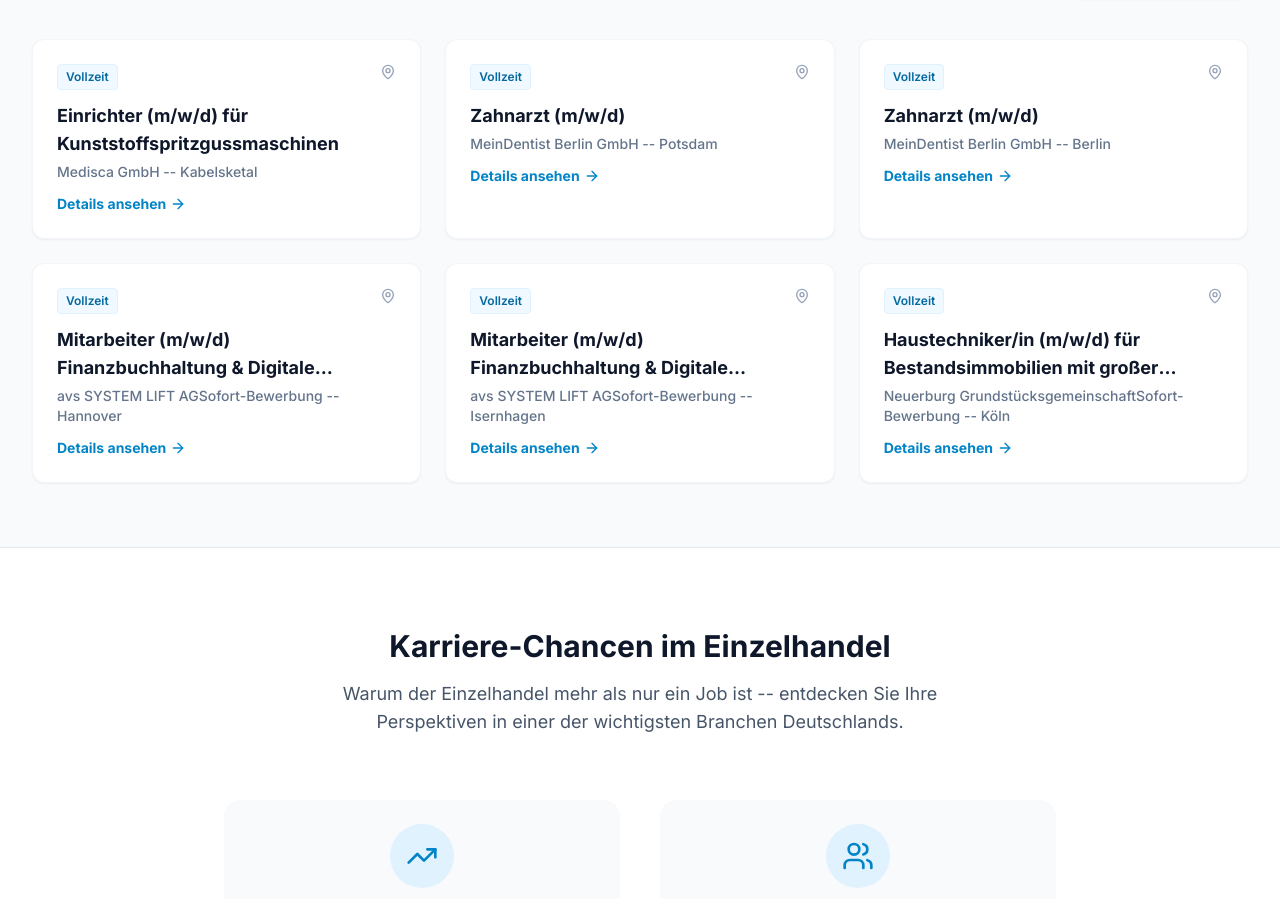
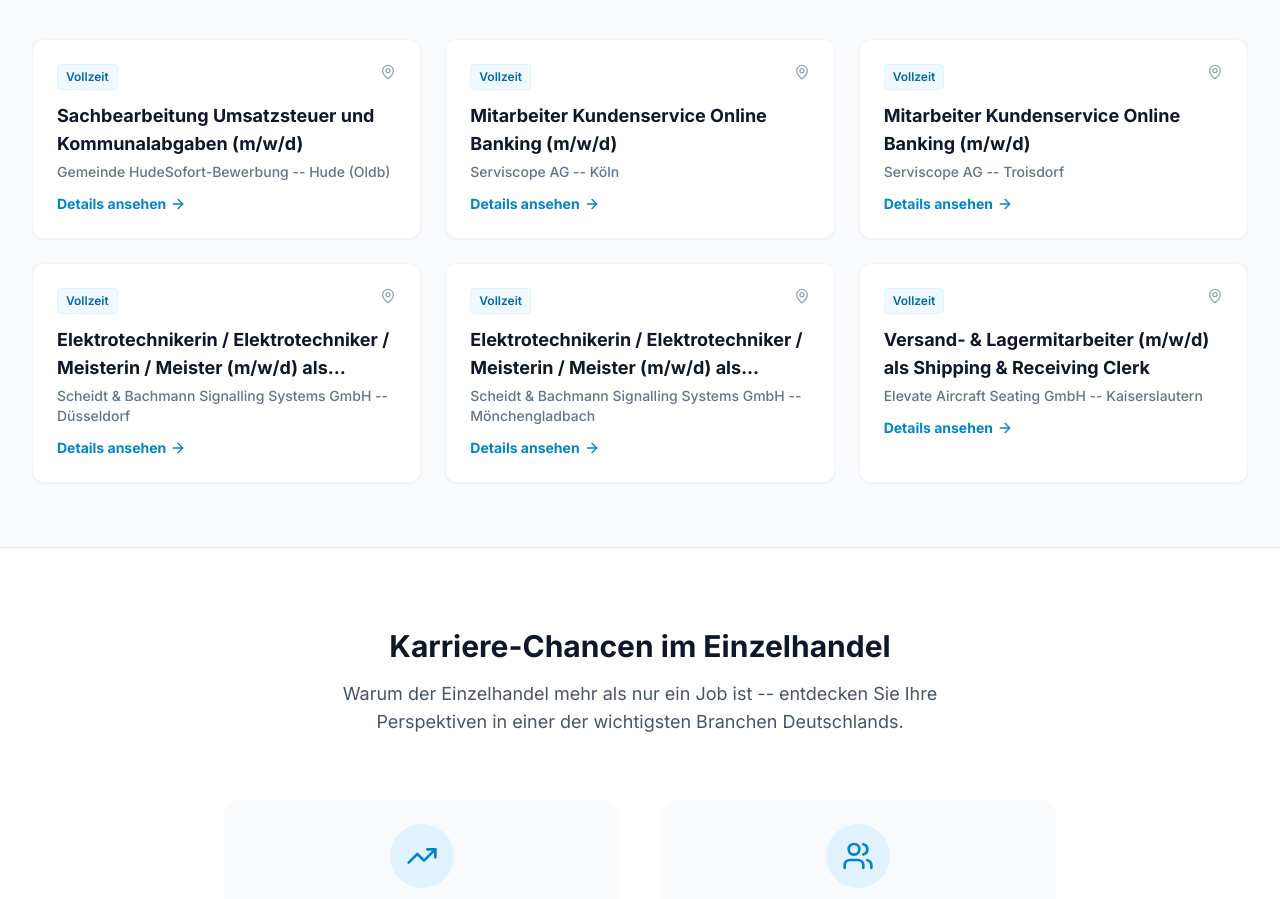
Before and after one commit to shufflethis/einzelhandel-stellenangebote.de, a React (Vite) app: page /#/ in a window 1280 px wide. Shown: the part 824-1723 px from the top of the page. Built offline with nearby package versions, Linux system fonts and the light colour scheme.

Commit message:
chore: update job listings from external sources (HR-JobScraper)
25 jobs injected from: Arbeitsagentur, Indeed, StepStone, meinestadt.de

```diff
--- a/constants.ts
+++ b/constants.ts
@@ -11,278 +11,278 @@ export const NAVIGATION_ITEMS = [
 export const MOCK_JOBS: Job[] = [
   {
     id: '1',
-    title: 'Einrichter (m/w/d) für Kunststoffspritzgussmaschinen',
-    company: 'Medisca GmbH',
-    location: 'Kabelsketal',
+    title: 'Sachbearbeitung Umsatzsteuer und Kommunalabgaben (m/w/d)',
+    company: 'Gemeinde HudeSofort-Bewerbung',
+    location: 'Hude (Oldb)',
     type: 'Vollzeit',
     category: 'Sonstiges',
-    description: 'Einrichter (m/w/d) für Kunststoffspritzgussmaschinen',
+    description: 'Sachbearbeitung Umsatzsteuer und Kommunalabgaben (m/w/d)',
     tags: [],
-    date: '2026-03-15'
+    date: '2026-03-22'
   },
   {
     id: '2',
-    title: 'Zahnarzt (m/w/d)',
-    company: 'MeinDentist Berlin GmbH',
-    location: 'Potsdam',
+    title: 'Mitarbeiter Kundenservice Online Banking (m/w/d)',
+    company: 'Serviscope AG',
+    location: 'Köln',
     type: 'Vollzeit',
     category: 'Sonstiges',
-    description: 'Zahnarzt (m/w/d)',
+    description: 'Mitarbeiter Kundenservice Online Banking (m/w/d)',
     tags: [],
-    date: '2026-03-15'
+    date: '2026-03-22'
   },
   {
     id: '3',
-    title: 'Zahnarzt (m/w/d)',
-    company: 'MeinDentist Berlin GmbH',
-    location: 'Berlin',
+    title: 'Mitarbeiter Kundenservice Online Banking (m/w/d)',
+    company: 'Serviscope AG',
+    location: 'Troisdorf',
     type: 'Vollzeit',
     category: 'Sonstiges',
-    description: 'Zahnarzt (m/w/d)',
+    description: 'Mitarbeiter Kundenservice Online Banking (m/w/d)',
     tags: [],
-    date: '2026-03-15'
+    date: '2026-03-22'
   },
   {
     id: '4',
-    title: 'Mitarbeiter (m/w/d) Finanzbuchhaltung & Digitale Prozesse',
-    company: 'avs SYSTEM LIFT AGSofort-Bewerbung',
-    location: 'Hannover',
+    title: 'Elektrotechnikerin / Elektrotechniker / Meisterin / Meister (m/w/d) als Projektmitarbeiter Eisenbahn-Signaltechnik',
+    company: 'Scheidt & Bachmann Signalling Systems GmbH',
+    location: 'Düsseldorf',
     type: 'Vollzeit',
     category: 'Sonstiges',
-    description: 'Mitarbeiter (m/w/d) Finanzbuchhaltung & Digitale Prozesse',
+    description: 'Elektrotechnikerin / Elektrotechniker / Meisterin / Meister (m/w/d) als Projektmitarbeiter Eisenbahn-Signaltechnik',
     tags: [],
-    date: '2026-03-15'
+    date: '2026-03-22'
   },
   {
     id: '5',
-    title: 'Mitarbeiter (m/w/d) Finanzbuchhaltung & Digitale Prozesse',
-    company: 'avs SYSTEM LIFT AGSofort-Bewerbung',
-    location: 'Isernhagen',
+    title: 'Elektrotechnikerin / Elektrotechniker / Meisterin / Meister (m/w/d) als Projektmitarbeiter Eisenbahn-Signaltechnik',
+    company: 'Scheidt & Bachmann Signalling Systems GmbH',
+    location: 'Mönchengladbach',
     type: 'Vollzeit',
     category: 'Sonstiges',
-    description: 'Mitarbeiter (m/w/d) Finanzbuchhaltung & Digitale Prozesse',
+    description: 'Elektrotechnikerin / Elektrotechniker / Meisterin / Meister (m/w/d) als Projektmitarbeiter Eisenbahn-Signaltechnik',
     tags: [],
-    date: '2026-03-15'
+    date: '2026-03-22'
   },
   {
     id: '6',
-    title: 'Haustechniker/in (m/w/d) für Bestandsimmobilien mit großer Dienstwohnung',
-    company: 'Neuerburg GrundstücksgemeinschaftSofort-Bewerbung',
-    location: 'Köln',
+    title: 'Versand- & Lagermitarbeiter (m/w/d) als Shipping & Receiving Clerk',
+    company: 'Elevate Aircraft Seating GmbH',
+    location: 'Kaiserslautern',
     type: 'Vollzeit',
     category: 'Sonstiges',
-    description: 'Haustechniker/in (m/w/d) für Bestandsimmobilien mit großer Dienstwohnung',
+    description: 'Versand- & Lagermitarbeiter (m/w/d) als Shipping & Receiving Clerk',
     tags: [],
-    date: '2026-03-15'
+    date: '2026-03-22'
   },
   {
     id: '7',
-    title: 'Teamleiter im Einzelhandel (m/w/d)',
-    company: 'TEDi GmbH & Co. KG',
-    location: 'Uffenheim',
+    title: 'Ausbilder*in im Einzelhandel',
+    company: 'Faprik gGmbH',
+    location: 'Frankfurt am Main',
     type: 'Vollzeit',
     category: 'Kaufmann/-frau - Einzelhandel',
-    description: 'Teamleiter im Einzelhandel (m/w/d)',
+    description: 'Ausbilder*in im Einzelhandel',
     tags: ['Kaufmann/-frau - Einzelhandel'],
-    date: '2026-03-13'
+    date: '2026-03-20'
   },
   {
     id: '8',
     title: 'Teamleiter im Einzelhandel (m/w/d)',
     company: 'TEDi GmbH & Co. KG',
-    location: 'Chemnitz, Sachsen',
+    location: 'Augsburg, Bayern',
     type: 'Vollzeit',
     category: 'Kaufmann/-frau - Einzelhandel',
     description: 'Teamleiter im Einzelhandel (m/w/d)',
     tags: ['Kaufmann/-frau - Einzelhandel'],
-    date: '2026-03-13'
+    date: '2026-03-20'
   },
   {
     id: '9',
-    title: 'Kaufleute im Einzelhandel',
-    company: 'EDEKA',
-    location: 'Köln',
+    title: 'Teamleiter im Einzelhandel (m/w/d)',
+    company: 'TEDi GmbH & Co. KG',
+    location: 'Stadtbergen',
     type: 'Vollzeit',
     category: 'Kaufmann/-frau - Einzelhandel',
-    description: 'Kaufleute im Einzelhandel',
+    description: 'Teamleiter im Einzelhandel (m/w/d)',
     tags: ['Kaufmann/-frau - Einzelhandel'],
-    date: '2026-03-13'
+    date: '2026-03-20'
   },
   {
     id: '10',
-    title: 'Kaufleute im Einzelhandel',
-    company: 'Woolworth GmbH',
-    location: 'Pforzheim',
+    title: 'Teamleiter im Einzelhandel (m/w/d)',
+    company: 'TEDi GmbH & Co. KG',
+    location: 'Gersthofen',
     type: 'Vollzeit',
     category: 'Kaufmann/-frau - Einzelhandel',
-    description: 'Kaufleute im Einzelhandel',
+    description: 'Teamleiter im Einzelhandel (m/w/d)',
     tags: ['Kaufmann/-frau - Einzelhandel'],
-    date: '2026-03-13'
+    date: '2026-03-20'
   },
   {
     id: '11',
-    title: 'Kaufleute im Einzelhandel',
-    company: 'Woolworth GmbH',
-    location: 'Würzburg',
+    title: 'Teamleiter im Einzelhandel (m/w/d)',
+    company: 'TEDi GmbH & Co. KG',
+    location: 'Königsbrunn bei Augsburg',
     type: 'Vollzeit',
     category: 'Kaufmann/-frau - Einzelhandel',
-    description: 'Kaufleute im Einzelhandel',
+    description: 'Teamleiter im Einzelhandel (m/w/d)',
     tags: ['Kaufmann/-frau - Einzelhandel'],
-    date: '2026-03-13'
+    date: '2026-03-20'
   },
   {
     id: '12',
-    title: 'Kaufleute im Einzelhandel',
-    company: 'Woolworth GmbH',
-    location: 'Solingen',
+    title: 'Teamleiter im Einzelhandel (m/w/d)',
+    company: 'TEDi GmbH & Co. KG',
+    location: 'Untermeitingen',
     type: 'Vollzeit',
     category: 'Kaufmann/-frau - Einzelhandel',
-    description: 'Kaufleute im Einzelhandel',
+    description: 'Teamleiter im Einzelhandel (m/w/d)',
     tags: ['Kaufmann/-frau - Einzelhandel'],
-    date: '2026-03-13'
+    date: '2026-03-20'
   },
   {
     id: '13',
-    title: 'Kaufleute im Einzelhandel',
-    company: 'ALDI Nord',
-    location: 'Berlin',
+    title: 'Teamleiter im Einzelhandel (m/w/d)',
+    company: 'TEDi GmbH & Co. KG',
+    location: 'Buchloe',
     type: 'Vollzeit',
     category: 'Kaufmann/-frau - Einzelhandel',
-    description: 'Kaufleute im Einzelhandel',
+    description: 'Teamleiter im Einzelhandel (m/w/d)',
     tags: ['Kaufmann/-frau - Einzelhandel'],
-    date: '2026-03-13'
+    date: '2026-03-20'
   },
   {
     id: '14',
-    title: 'Kaufleute im Einzelhandel',
-    company: 'Woolworth GmbH',
-    location: 'Kiel',
+    title: 'Teamleiter im Einzelhandel (m/w/d)',
+    company: 'TEDi GmbH & Co. KG',
+    location: 'Bad Wörishofen',
     type: 'Vollzeit',
     category: 'Kaufmann/-frau - Einzelhandel',
-    description: 'Kaufleute im Einzelhandel',
+    description: 'Teamleiter im Einzelhandel (m/w/d)',
     tags: ['Kaufmann/-frau - Einzelhandel'],
-    date: '2026-03-13'
+    date: '2026-03-20'
   },
   {
     id: '15',
-    title: 'Kaufleute im Einzelhandel',
-    company: 'Woolworth GmbH',
-    location: 'Magdeburg',
+    title: 'Teamleiter im Einzelhandel (m/w/d)',
+    company: 'TEDi GmbH & Co. KG',
+    location: 'Mindelheim',
     type: 'Vollzeit',
     category: 'Kaufmann/-frau - Einzelhandel',
-    description: 'Kaufleute im Einzelhandel',
+    description: 'Teamleiter im Einzelhandel (m/w/d)',
     tags: ['Kaufmann/-frau - Einzelhandel'],
-    date: '2026-03-13'
+    date: '2026-03-20'
   },
   {
     id: '16',
-    title: 'Kaufleute im Einzelhandel',
-    company: 'Woolworth GmbH',
-    location: 'Essen, Ruhr',
+    title: 'Teamleiter im Einzelhandel (m/w/d)',
+    company: 'TEDi GmbH & Co. KG',
+    location: 'Landsberg am Lech',
     type: 'Vollzeit',
     category: 'Kaufmann/-frau - Einzelhandel',
-    description: 'Kaufleute im Einzelhandel',
+    description: 'Teamleiter im Einzelhandel (m/w/d)',
     tags: ['Kaufmann/-frau - Einzelhandel'],
-    date: '2026-03-13'
+    date: '2026-03-20'
   },
   {
     id: '17',
-    title: 'Kaufleute im Einzelhandel',
-    company: 'Woolworth GmbH',
-    location: 'Wiesbaden',
+    title: 'Teamleiter im Einzelhandel (m/w/d)',
+    company: 'TEDi GmbH & Co. KG',
+    location: 'Ottobeuren',
     type: 'Vollzeit',
     category: 'Kaufmann/-frau - Einzelhandel',
-    description: 'Kaufleute im Einzelhandel',
+    description: 'Teamleiter im Einzelhandel (m/w/d)',
     tags: ['Kaufmann/-frau - Einzelhandel'],
-    date: '2026-03-13'
+    date: '2026-03-20'
   },
   {
     id: '18',
-    title: 'Kaufleute im Einzelhandel',
-    company: 'Woolworth GmbH',
-    location: 'Bonn',
+    title: 'Teamleiter im Einzelhandel (m/w/d)',
+    company: 'TEDi GmbH & Co. KG',
+    location: 'Schwabmünchen',
     type: 'Vollzeit',
     category: 'Kaufmann/-frau - Einzelhandel',
-    description: 'Kaufleute im Einzelhandel',
+    description: 'Teamleiter im Einzelhandel (m/w/d)',
     tags: ['Kaufmann/-frau - Einzelhandel'],
-    date: '2026-03-13'
+    date: '2026-03-20'
   },
   {
     id: '19',
-    title: 'Kaufleute im Einzelhandel',
-    company: 'Woolworth GmbH',
-    location: 'Hamburg',
+    title: 'Teamleiter im Einzelhandel (m/w/d)',
+    company: 'TEDi GmbH & Co. KG',
+    location: 'Eggenfelden',
     type: 'Vollzeit',
     category: 'Kaufmann/-frau - Einzelhandel',
-    description: 'Kaufleute im Einzelhandel',
+    description: 'Teamleiter im Einzelhandel (m/w/d)',
     tags: ['Kaufmann/-frau - Einzelhandel'],
-    date: '2026-03-13'
+    date: '2026-03-20'
   },
   {
     id: '20',
-    title: 'Kaufleute im Einzelhandel',
-    company: 'Woolworth GmbH',
-    location: 'Berlin',
+    title: 'Teamleiter im Einzelhandel (m/w/d)',
+    company: 'TEDi GmbH & Co. KG',
+    location: 'Taufkirchen (Vils)',
     type: 'Vollzeit',
     category: 'Kaufmann/-frau - Einzelhandel',
-    description: 'Kaufleute im Einzelhandel',
+    description: 'Teamleiter im Einzelhandel (m/w/d)',
     tags: ['Kaufmann/-frau - Einzelhandel'],
-    date: '2026-03-13'
+    date: '2026-03-20'
   },
   {
     id: '21',
-    title: 'Kaufleute im Einzelhandel',
-    company: 'Modehaus ZINSER GmbH & CO. KG',
-    location: 'Lahr, Schwarzwald',
+    title: 'Teamleiter im Einzelhandel (m/w/d)',
+    company: 'TEDi GmbH & Co. KG',
+    location: 'Frontenhausen',
     type: 'Vollzeit',
     category: 'Kaufmann/-frau - Einzelhandel',
-    description: 'Kaufleute im Einzelhandel',
+    description: 'Teamleiter im Einzelhandel (m/w/d)',
     tags: ['Kaufmann/-frau - Einzelhandel'],
-    date: '2026-03-13'
+    date: '2026-03-20'
   },
   {
     id: '22',
-    title: 'Kaufleute im Einzelhandel',
-    company: 'Modehaus ZINSER GmbH & CO. KG',
-    location: 'Bad Mergentheim',
+    title: 'Teamleiter im Einzelhandel (m/w/d)',
+    company: 'TEDi GmbH & Co. KG',
+    location: 'Neuötting',
     type: 'Vollzeit',
     category: 'Kaufmann/-frau - Einzelhandel',
-    description: 'Kaufleute im Einzelhandel',
+    description: 'Teamleiter im Einzelhandel (m/w/d)',
     tags: ['Kaufmann/-frau - Einzelhandel'],
-    date: '2026-03-13'
+    date: '2026-03-20'
   },
   {
     id: '23',
-    title: 'Kaufleute im Einzelhandel',
-    company: 'Modehaus ZINSER GmbH & CO. KG',
-    location: 'Offenburg',
+    title: 'Teamleiter im Einzelhandel (m/w/d)',
+    company: 'TEDi GmbH & Co. KG',
+    location: 'Plattling',
     type: 'Vollzeit',
     category: 'Kaufmann/-frau - Einzelhandel',
-    description: 'Kaufleute im Einzelhandel',
+    description: 'Teamleiter im Einzelhandel (m/w/d)',
     tags: ['Kaufmann/-frau - Einzelhandel'],
-    date: '2026-03-13'
+    date: '2026-03-20'
   },
   {
     id: '24',
-    title: 'Kaufleute im Einzelhandel',
-    company: 'Modehaus ZINSER GmbH & CO. KG',
-    location: 'Tübingen',
+    title: 'Teamleiter im Einzelhandel (m/w/d)',
+    company: 'TEDi GmbH & Co. KG',
+    location: 'Vilshofen an der Donau',
     type: 'Vollzeit',
     category: 'Kaufmann/-frau - Einzelhandel',
-    description: 'Kaufleute im Einzelhandel',
+    description: 'Teamleiter im Einzelhandel (m/w/d)',
     tags: ['Kaufmann/-frau - Einzelhandel'],
-    date: '2026-03-13'
+    date: '2026-03-20'
   },
   {
     id: '25',
-    title: 'Kaufleute im Einzelhandel',
-    company: 'Modehaus ZINSER GmbH & CO. KG',
-    location: 'Reutlingen',
+    title: 'Teamleiter im Einzelhandel (m/w/d)',
+    company: 'TEDi GmbH & Co. KG',
+    location: 'Aldersbach',
     type: 'Vollzeit',
     category: 'Kaufmann/-frau - Einzelhandel',
-    description: 'Kaufleute im Einzelhandel',
+    description: 'Teamleiter im Einzelhandel (m/w/d)',
     tags: ['Kaufmann/-frau - Einzelhandel'],
-    date: '2026-03-13'
+    date: '2026-03-20'
   }
 ];
 
--- a/index.html
+++ b/index.html
@@ -181,21 +181,21 @@
   {
     "@context": "https://schema.org",
     "@type": "JobPosting",
-    "title": "Einrichter (m/w/d) für Kunststoffspritzgussmaschinen",
-    "description": "Einrichter (m/w/d) für Kunststoffspritzgussmaschinen",
-    "datePosted": "2026-03-15",
-    "validThrough": "2026-05-13",
+    "title": "Sachbearbeitung Umsatzsteuer und Kommunalabgaben (m/w/d)",
+    "description": "Sachbearbeitung Umsatzsteuer und Kommunalabgaben (m/w/d)",
+    "datePosted": "2026-03-22",
+    "validThrough": "2026-05-20",
     "employmentType": "FULL_TIME",
     "hiringOrganization": {
       "@type": "Organization",
-      "name": "Medisca GmbH",
+      "name": "Gemeinde HudeSofort-Bewerbung",
       "sameAs": "https://einzelhandel-stellenangebote.de"
     },
     "jobLocation": {
       "@type": "Place",
       "address": {
         "@type": "PostalAddress",
-        "addressLocality": "Kabelsketal",
+        "addressLocality": "Hude (Oldb)",
         "addressCountry": "DE"
       }
     }
@@ -203,21 +203,21 @@
   {
     "@context": "https://schema.org",
     "@type": "JobPosting",
-    "title": "Zahnarzt (m/w/d)",
-    "description": "Zahnarzt (m/w/d)",
-    "datePosted": "2026-03-15",
-    "validThrough": "2026-05-13",
+    "title": "Mitarbeiter Kundenservice Online Banking (m/w/d)",
+    "description": "Mitarbeiter Kundenservice Online Banking (m/w/d)",
+    "datePosted": "2026-03-22",
+    "validThrough": "2026-05-20",
     "employmentType": "FULL_TIME",
     "hiringOrganization": {
       "@type": "Organization",
-      "name": "MeinDentist Berlin GmbH",
+      "name": "Serviscope AG",
       "sameAs": "https://einzelhandel-stellenangebote.de"
     },
     "jobLocation": {
       "@type": "Place",
       "address": {
         "@type": "PostalAddress",
-        "addressLocality": "Potsdam",
+        "addressLocality": "Köln",
         "addressCountry": "DE"
       }
     }
@@ -225,21 +225,21 @@
   {
     "@context": "https://schema.org",
     "@type": "JobPosting",
-    "title": "Zahnarzt (m/w/d)",
-    "description": "Zahnarzt (m/w/d)",
-    "datePosted": "2026-03-15",
-    "validThrough": "2026-05-13",
+    "title": "Mitarbeiter Kundenservice Online Banking (m/w/d)",
+    "description": "Mitarbeiter Kundenservice Online Banking (m/w/d)",
+    "datePosted": "2026-03-22",
+    "validThrough": "2026-05-20",
     "employmentType": "FULL_TIME",
     "hiringOrganization": {
       "@type": "Organization",
-      "name": "MeinDentist Berlin GmbH",
+      "name": "Serviscope AG",
       "sameAs": "https://einzelhandel-stellenangebote.de"
     },
     "jobLocation": {
       "@type": "Place",
       "address": {
         "@type": "PostalAddress",
-        "addressLocality": "Berlin",
+        "addressLocality": "Troisdorf",
         "addressCountry": "DE"
       }
     }
@@ -247,21 +247,21 @@
   {
     "@context": "https://schema.org",
     "@type": "JobPosting",
-    "title": "Mitarbeiter (m/w/d) Finanzbuchhaltung & Digitale Prozesse",
-    "description": "Mitarbeiter (m/w/d) Finanzbuchhaltung & Digitale Prozesse",
-    "datePosted": "2026-03-15",
-    "validThrough": "2026-05-13",
+    "title": "Elektrotechnikerin / Elektrotechniker / Meisterin / Meister (m/w/d) als Projektmitarbeiter Eisenbahn-Signaltechnik",
+    "description": "Elektrotechnikerin / Elektrotechniker / Meisterin / Meister (m/w/d) als Projektmitarbeiter Eisenbahn-Signaltechnik",
+    "datePosted": "2026-03-22",
+    "validThrough": "2026-05-20",
     "employmentType": "FULL_TIME",
     "hiringOrganization": {
       "@type": "Organization",
-      "name": "avs SYSTEM LIFT AGSofort-Bewerbung",
+      "name": "Scheidt & Bachmann Signalling Systems GmbH",
       "sameAs": "https://einzelhandel-stellenangebote.de"
     },
     "jobLocation": {
       "@type": "Place",
       "address": {
         "@type": "PostalAddress",
-        "addressLocality": "Hannover",
+        "addressLocality": "Düsseldorf",
         "addressCountry": "DE"
       }
     }
@@ -269,21 +269,21 @@
   {
     "@context": "https://schema.org",
     "@type": "JobPosting",
-    "title": "Mitarbeiter (m/w/d) Finanzbuchhaltung & Digitale Prozesse",
-    "description": "Mitarbeiter (m/w/d) Finanzbuchhaltung & Digitale Prozesse",
-    "datePosted": "2026-03-15",
-    "validThrough": "2026-05-13",
+    "title": "Elektrotechnikerin / Elektrotechniker / Meisterin / Meister (m/w/d) als Projektmitarbeiter Eisenbahn-Signaltechnik",
+    "description": "Elektrotechnikerin / Elektrotechniker / Meisterin / Meister (m/w/d) als Projektmitarbeiter Eisenbahn-Signaltechnik",
+    "datePosted": "2026-03-22",
+    "validThrough": "2026-05-20",
     "employmentType": "FULL_TIME",
     "hiringOrganization": {
       "@type": "Organization",
-      "name": "avs SYSTEM LIFT AGSofort-Bewerbung",
+      "name": "Scheidt & Bachmann Signalling Systems GmbH",
       "sameAs": "https://einzelhandel-stellenangebote.de"
     },
     "jobLocation": {
       "@type": "Place",
       "address": {
         "@type": "PostalAddress",
-        "addressLocality": "Isernhagen",
+        "addressLocality": "Mönchengladbach",
         "addressCountry": "DE"
       }
     }
```
